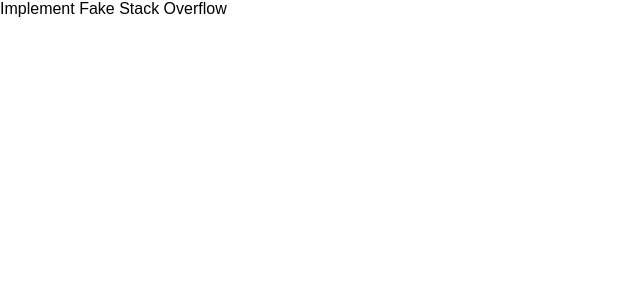
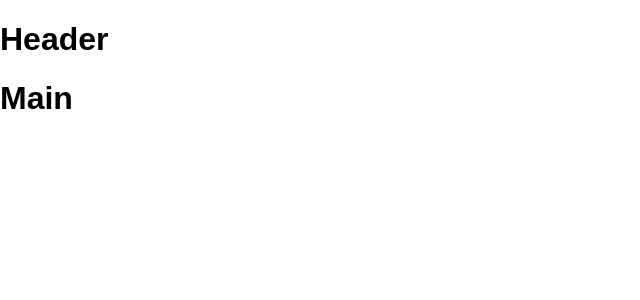
Before and after one commit to azyAngela/fake_stack_overflow, a React (Create React App) app in the folder client/: page / in a window 1280 px wide. Shown: the top 300 px of the page, without its empty margins (0-640 px from the left). Built offline with nearby package versions, Linux system fonts and the light colour scheme.

Commit message:
baseStructure

```diff
--- a/client/src/components/fakestackoverflow.js
+++ b/client/src/components/fakestackoverflow.js
@@ -1,9 +1,12 @@
 import React from "react";
+import Header from "./header";
+import Main from "./main";
 
 export default function fakeStackOverflow() {
     return (
-        <div>
-            Implement Fake Stack Overflow
-        </div>
+        <>
+            <Header />
+            <Main/>
+        </>
     );
 }
--- /dev/null
+++ b/client/src/components/header/index.js
@@ -0,0 +1,9 @@
+const Header = () => {
+    return (
+        <div>
+            <h1>Header</h1>
+        </div>
+    );
+};
+
+export default Header;
--- /dev/null
+++ b/client/src/components/main/index.js
@@ -0,0 +1,12 @@
+const Main = () => {
+
+    return (
+        <div>
+            <h1>Main</h1>
+        </div>
+    );
+
+
+
+};
+export default Main;
```
Also changed, not shown: client/src/components/header/index.css (added), client/src/components/main/index.css (added).
